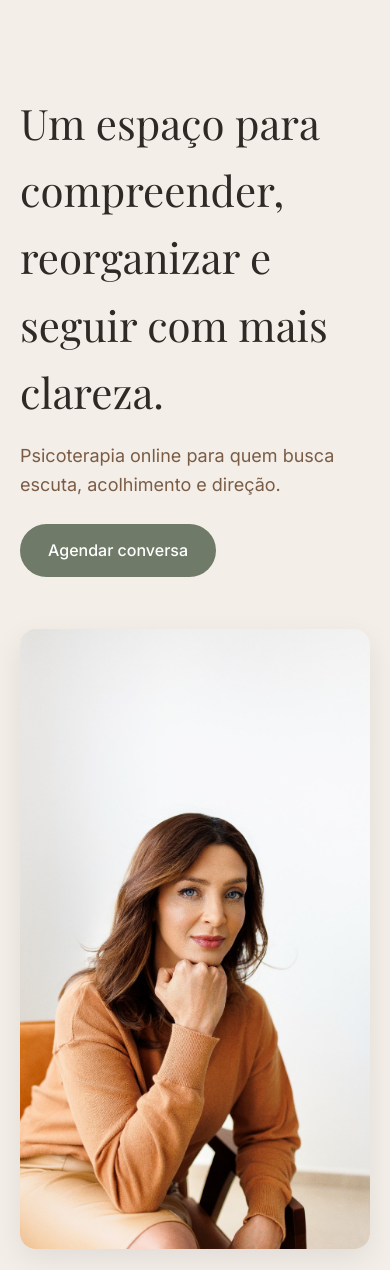
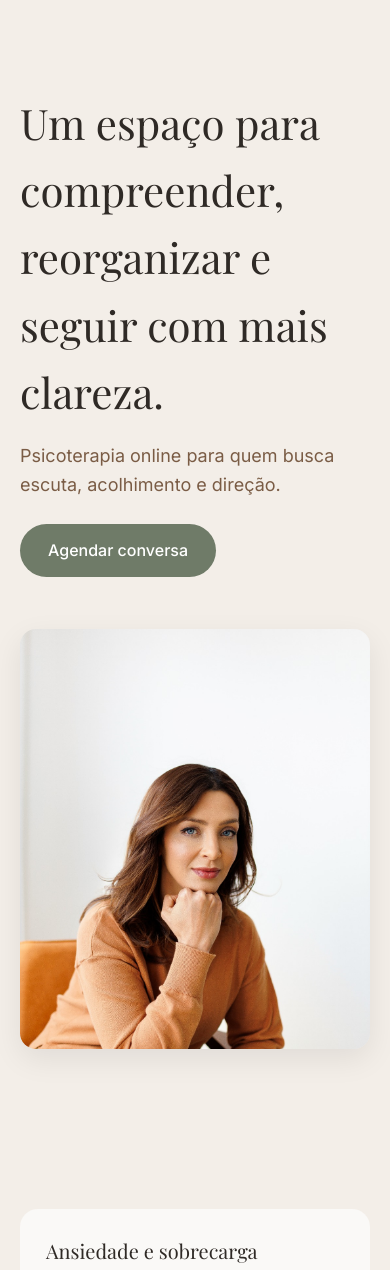
Before and after one commit to salesfer/sabrinatrentin.github.io, a plain HTML site: page index.html in a window 390 px wide. Shown: the top 1270 px of the page. Drawn offline with nearby package versions, Linux system fonts and the light colour scheme.

Commit message:
Update index.html

```diff
--- a/index.html
+++ b/index.html
@@ -82,12 +82,13 @@ section{padding:80px 20px}
 .btn:hover{opacity:.92}
 
 .hero img{
+  margin-top:10px;
   width:100%;
-  height:920px;              /* força recorte */
+  height:480px;              /* força recorte */
   display:block;
   border-radius:var(--radius);
   object-fit:cover;
-  object-position: 50% 25%;  /* puxa o enquadramento para o rosto */
+  object-position: 50% 20%;  /* puxa o enquadramento para o rosto */
   box-shadow:0 10px 30px rgba(0,0,0,0.08);
 }
 
@@ -131,10 +132,11 @@ footer{
   }
 
     .hero img{
+    margin-top:10px;
     width:100%;
-    height:620px;             /* recorte forte no celular */
+    height:420px;             /* recorte forte no celular */
     object-fit:cover;
-    object-position: 50% 15%; /* prioriza rosto */
+    object-position: 50% 20%; /* prioriza rosto */
     border-radius:16px;
     margin-top:20px;
   }
```
